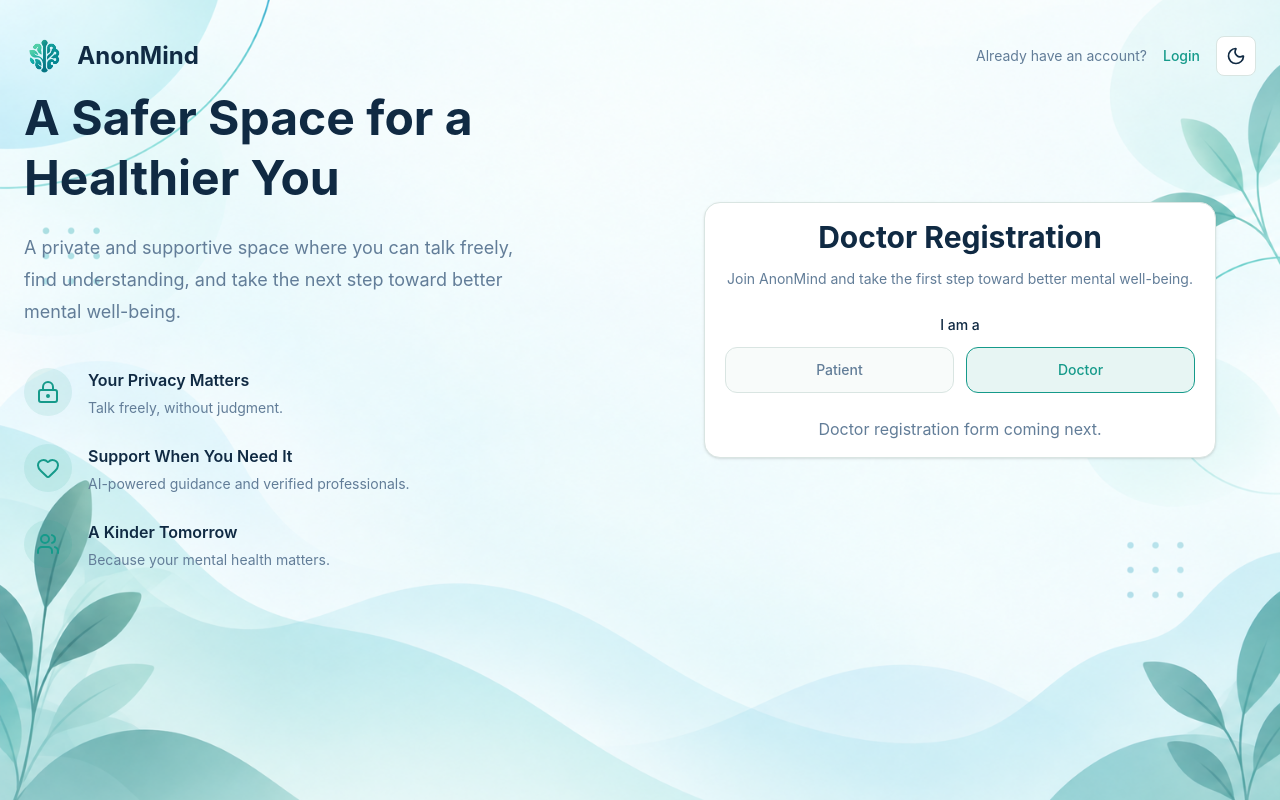
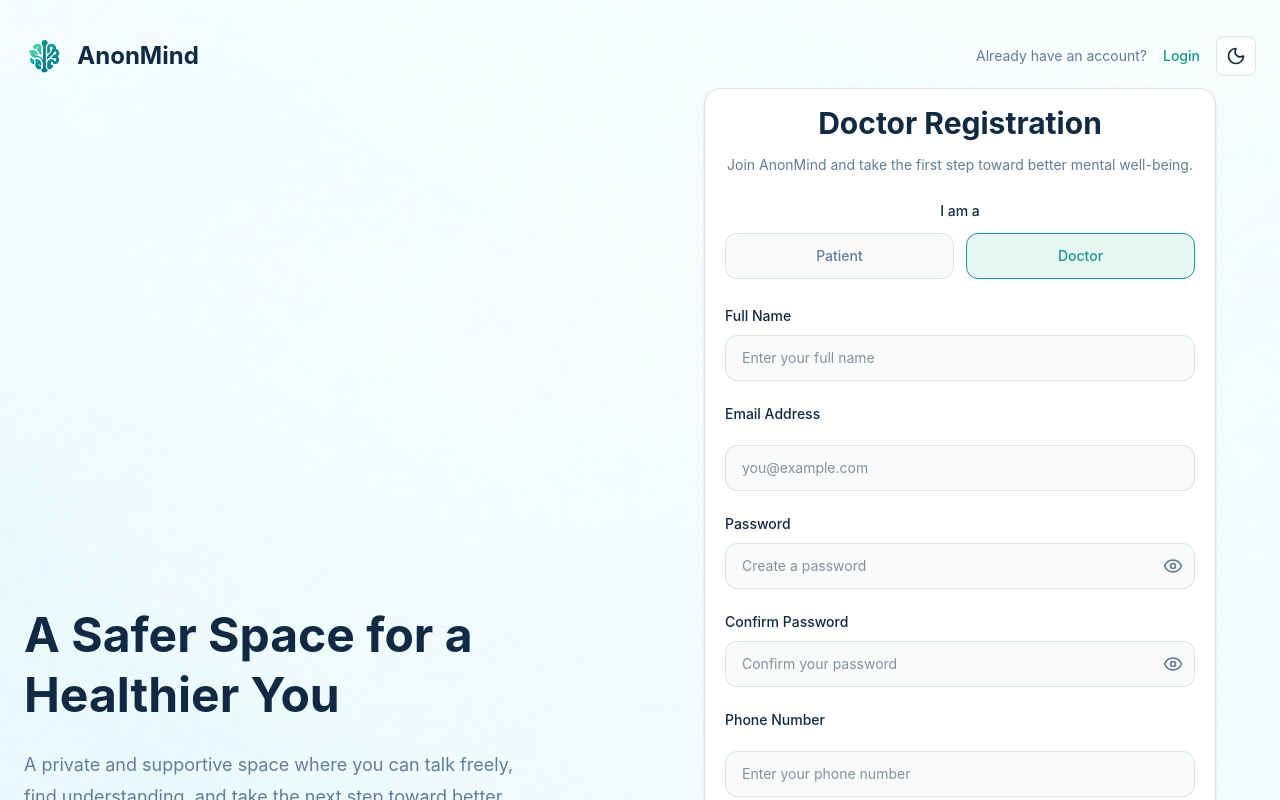
Before and after one commit to n-bisar/AnonMind, a React app in the folder frontend/: page /register in a window 1280 px wide. Both pictures are taken after a click on the button "Doctor". Shown: the top 800 px of the page. Built offline with nearby package versions, Linux system fonts and the light colour scheme; the HTML template or start-up script is replaced by a standard one.

Commit message:
Day23:Completing the doctor registration

```diff
--- a/frontend/src/pages/Register.jsx
+++ b/frontend/src/pages/Register.jsx
@@ -32,6 +32,10 @@ const [registrationNumber, setRegistrationNumber] = useState("");
 const [specialization, setSpecialization] = useState("");
 const [yearsOfExperience, setYearsOfExperience] = useState("");
 const [hospital, setHospital] = useState("");
+const [medicalDegree, setMedicalDegree] = useState(null);
+const [medicalLicense, setMedicalLicense] = useState(null);
+const [governmentId, setGovernmentId] = useState(null);
+const [profilePhoto, setProfilePhoto] = useState(null);
 
   const passwordsMatch = password === confirmPassword;
 
@@ -388,9 +392,215 @@ const [hospital, setHospital] = useState("");
                 )}
                 {role === "doctor" && (
   <div className="mt-6 text-center">
-    <p className="text-text-muted">
-      Doctor registration form coming next.
-    </p>
+    <div className="mt-6">
+  <label className="block text-left">
+    <span className="text-sm font-medium text-text">
+      Full Name
+    </span>
+
+    <input
+      type="text"
+      placeholder="Enter your full name"
+      value={fullName}
+      onChange={(event) => setFullName(event.target.value)}
+      className="mt-2 w-full rounded-xl border border-border bg-background px-4 py-3 text-sm text-text outline-none transition focus:border-primary"
+    />
+  </label>
+
+  <label className="mt-5 block text-left">
+    <span className="text-sm font-medium text-text">
+      Email Address
+    </span>
+
+    <input
+      type="email"
+      placeholder="you@example.com"
+      value={email}
+      onChange={(event) => setEmail(event.target.value)}
+      className="mt-5 w-full rounded-xl border border-border bg-background px-4 py-3 text-sm text-text outline-none transition focus:border-primary"
+    />
+  </label>
+  <label className="mt-5 block text-left">
+  <span className="text-sm font-medium text-text">
+    Password
+  </span>
+
+  <div className="relative mt-2">
+    <input
+      type={showPassword ? "text" : "password"}
+      placeholder="Create a password"
+      value={password}
+      onChange={(event) => setPassword(event.target.value)}
+      className="w-full rounded-xl border border-border bg-background px-4 py-3 pr-12 text-sm text-text outline-none transition focus:border-primary"
+    />
+
+    <button
+      type="button"
+      onClick={() => setShowPassword(!showPassword)}
+      className="absolute right-3 top-1/2 -translate-y-1/2 text-text-muted transition hover:text-primary"
+      aria-label={showPassword ? "Hide password" : "Show password"}
+    >
+      {showPassword ? (
+        <EyeOff className="h-5 w-5" />
+      ) : (
+        <Eye className="h-5 w-5" />
+      )}
+    </button>
+  </div>
+</label>
+
+<label className="mt-5 block text-left">
+  <span className="text-sm font-medium text-text">
+    Confirm Password
+  </span>
+
+  <div className="relative mt-2">
+    <input
+      type={showConfirmPassword ? "text" : "password"}
+      placeholder="Confirm your password"
+      value={confirmPassword}
+      onChange={(event) => setConfirmPassword(event.target.value)}
+      className="w-full rounded-xl border border-border bg-background px-4 py-3 pr-12 text-sm text-text outline-none transition focus:border-primary"
+    />
+
+    <button
+      type="button"
+      onClick={() => setShowConfirmPassword(!showConfirmPassword)}
+      className="absolute right-3 top-1/2 -translate-y-1/2 text-text-muted transition hover:text-primary"
+      aria-label={
+        showConfirmPassword
+          ? "Hide confirm password"
+          : "Show confirm password"
+      }
+    >
+      {showConfirmPassword ? (
+        <EyeOff className="h-5 w-5" />
+      ) : (
+        <Eye className="h-5 w-5" />
+      )}
+    </button>
+  </div>
+</label>
+{confirmPassword && !passwordsMatch && (
+  <p className="mt-2 text-sm text-red-500">
+    Passwords do not match.
+  </p>
+)}
+<label className="mt-5 block text-left">
+  <span className="text-sm font-medium text-text">
+    Phone Number
+  </span>
+
+  <input
+    type="tel"
+    placeholder="Enter your phone number"
+    value={phoneNumber}
+    onChange={(event) => setPhoneNumber(event.target.value)}
+    className="mt-5 w-full rounded-xl border border-border bg-background px-4 py-3 text-sm text-text outline-none transition focus:border-primary"
+  />
+</label>
+<label className="mt-5 block text-left">
+  <span className="text-sm font-medium text-text">
+    Medical Registration Number
+  </span>
+
+  <input
+    type="text"
+    placeholder="Enter your registration number"
+    value={registrationNumber}
+    onChange={(event) => setRegistrationNumber(event.target.value)}
+    className="mt-5 w-full rounded-xl border border-border bg-background px-4 py-3 text-sm text-text outline-none transition focus:border-primary"
+  />
+</label>
+<label className="mt-5 block text-left">
+  <span className="text-sm font-medium text-text">
+    Specialization
+  </span>
+
+  <input
+    type="text"
+    placeholder="e.g. Psychiatry, Psychology, General Medicine"
+    value={specialization}
+    onChange={(event) => setSpecialization(event.target.value)}
+    className="mt-5 w-full rounded-xl border border-border bg-background px-4 py-3 text-sm text-text outline-none transition focus:border-primary"
+  />
+</label>
+<label className="mt-5 block text-left">
+  <span className="text-sm font-medium text-text">
+    Years of Experience
+  </span>
+
+  <input
+    type="number"
+    min="0"
+    placeholder="Enter years of experience"
+    value={yearsOfExperience}
+    onChange={(event) => setYearsOfExperience(event.target.value)}
+    className="mt-5 w-full rounded-xl border border-border bg-background px-4 py-3 text-sm text-text outline-none transition focus:border-primary"
+  />
+</label>
+<label className="mt-5 block text-left">
+  <span className="text-sm font-medium text-text">
+    Hospital / Workplace
+  </span>
+
+  <input
+    type="text"
+    placeholder="Enter your hospital or workplace"
+    value={hospital}
+    onChange={(event) => setHospital(event.target.value)}
+    className="mt-5 w-full rounded-xl border border-border bg-background px-4 py-3 text-sm text-text outline-none transition focus:border-primary"
+  />
+</label>
+<label className="mt-5 block text-left">
+  <span className="text-sm font-medium text-text">
+    Medical Degree
+  </span>
+
+  <input
+    type="file"
+    accept=".pdf,.jpg,.jpeg,.png"
+    onChange={(event) => setMedicalDegree(event.target.files[0])}
+    className="mt-2 block w-full text-sm text-text-muted file:mr-4 file:rounded-lg file:border-0 file:bg-primary file:px-4 file:py-2 file:text-sm file:font-medium file:text-white hover:file:opacity-90"
+  />
+</label>
+<label className="mt-5 block text-left">
+  <span className="text-sm font-medium text-text">
+    Medical License
+  </span>
+
+  <input
+    type="file"
+    accept=".pdf,.jpg,.jpeg,.png"
+    onChange={(event) => setMedicalLicense(event.target.files[0])}
+    className="mt-2 block w-full text-sm text-text-muted file:mr-4 file:rounded-lg file:border-0 file:bg-primary file:px-4 file:py-2 file:text-sm file:font-medium file:text-white hover:file:opacity-90"
+  />
+</label>
+<label className="mt-5 block text-left">
+  <span className="text-sm font-medium text-text">
+    Government ID
+  </span>
+
+  <input
+    type="file"
+    accept=".pdf,.jpg,.jpeg,.png"
+    onChange={(event) => setGovernmentId(event.target.files[0])}
+    className="mt-2 block w-full text-sm text-text-muted file:mr-4 file:rounded-lg file:border-0 file:bg-primary file:px-4 file:py-2 file:text-sm file:font-medium file:text-white hover:file:opacity-90"
+  />
+</label>
+<label className="mt-5 block text-left">
+  <span className="text-sm font-medium text-text">
+    Profile Photo
+  </span>
+
+  <input
+    type="file"
+    accept="image/*"
+    onChange={(event) => setProfilePhoto(event.target.files[0])}
+    className="mt-2 block w-full text-sm text-text-muted file:mr-4 file:rounded-lg file:border-0 file:bg-primary file:px-4 file:py-2 file:text-sm file:font-medium file:text-white hover:file:opacity-90"
+  />
+</label>
+</div>
   </div>
 )}
 
```
